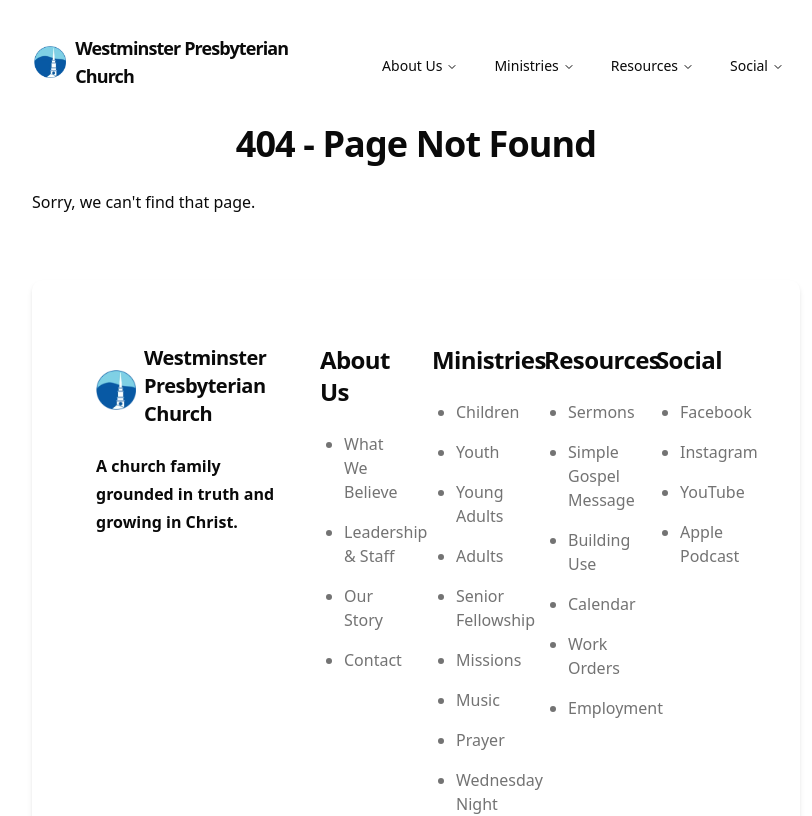
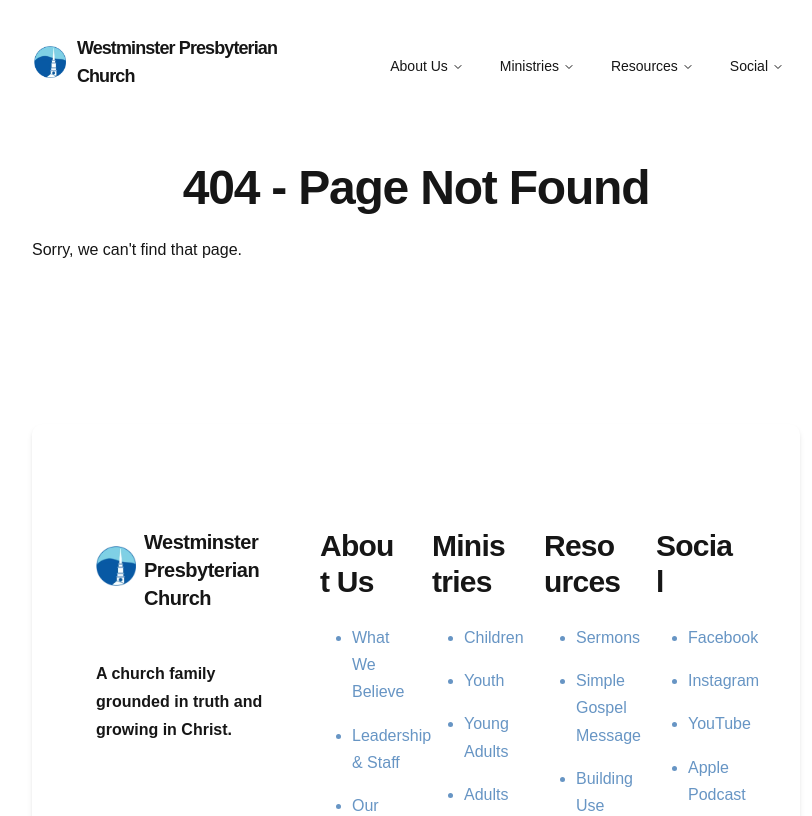
Before and after one commit to AWD-2069/WPCJC, a Next.js app: page / in a window 1280 px wide. Shown: the top 816 px of the page, without its empty margins (224-1036 px from the left). Built offline with nearby package versions, Linux system fonts and the light colour scheme.

Commit message:
Thursday start

```diff
--- a/app/[...slug]/page.tsx
+++ b/app/[...slug]/page.tsx
@@ -5,7 +5,7 @@
 import ReactMarkdown from 'react-markdown';
 
 // Import your custom types
-import { PageContent, PageFrontmatter, PageParams } from '@/types/page';
+import { PageContent, PageFrontmatter, PageParams } from '@/types/page.d';
 
 // Your common page layout component
 import PageTemplate from '@/components/PageTemplate';
@@ -90,7 +90,7 @@
         return (
             <PageTemplate title="Page Not Found" description="The page you requested could not be found.">
                 <h1>404 - Page Not Found</h1>
-                <p>Sorry, we can't find that page.</p>
+                <p>Sorry, we can&apos;t find that page.</p>
             </PageTemplate>
         );
     }
--- a/app/globals.css
+++ b/app/globals.css
@@ -45,71 +45,93 @@
 
 :root {
   --radius: 0.625rem;
-  --background: oklch(1 0 0);
-  --foreground: oklch(0.145 0 0);
-  --card: oklch(1 0 0);
-  --card-foreground: oklch(0.145 0 0);
-  --popover: oklch(1 0 0);
-  --popover-foreground: oklch(0.145 0 0);
-  --primary: oklch(0.205 0 0);
-  --primary-foreground: oklch(0.985 0 0);
-  --secondary: oklch(0.97 0 0);
-  --secondary-foreground: oklch(0.205 0 0);
-  --muted: oklch(0.97 0 0);
-  --muted-foreground: oklch(0.556 0 0);
-  --accent: oklch(0.97 0 0);
-  --accent-foreground: oklch(0.205 0 0);
-  --destructive: oklch(0.577 0.245 27.325);
-  --border: oklch(0.922 0 0);
-  --input: oklch(0.922 0 0);
-  --ring: oklch(0.708 0 0);
-  --chart-1: oklch(0.646 0.222 41.116);
-  --chart-2: oklch(0.6 0.118 184.704);
-  --chart-3: oklch(0.398 0.07 227.392);
-  --chart-4: oklch(0.828 0.189 84.429);
-  --chart-5: oklch(0.769 0.188 70.08);
-  --sidebar: oklch(0.985 0 0);
-  --sidebar-foreground: oklch(0.145 0 0);
-  --sidebar-primary: oklch(0.205 0 0);
-  --sidebar-primary-foreground: oklch(0.985 0 0);
-  --sidebar-accent: oklch(0.97 0 0);
-  --sidebar-accent-foreground: oklch(0.205 0 0);
-  --sidebar-border: oklch(0.922 0 0);
-  --sidebar-ring: oklch(0.708 0 0);
+  --space-xs: 0.5rem;
+  --space-sm: 1rem;
+  --space-md: 1.5rem;
+  --space-lg: 2rem;
+  --font-size-xs: 0.875rem;
+  --font-size-sm: 1rem;
+  --font-size-md: 1.25rem;
+  --font-size-lg: 1.5rem;
+  --font-size-xl: 2rem;
+
+  /* Updated color palette with dark gray and white */
+  --white: oklch(100% 0 0);
+  --gray-900: oklch(20% 0 0);
+  --gray-800: oklch(30% 0 0);
+
+  --background: var(--white);
+  --foreground: var(--gray-900);
+  --card: oklch(81.23% 0.088 212.45);
+  --card-foreground: var(--gray-900);
+  --popover: oklch(81.23% 0.088 212.45);
+  --popover-foreground: var(--gray-900);
+  --primary: oklch(55% 0.22 265); /* Much more saturated and darker blue for hover */
+  --primary-foreground: var(--white);
+  --muted-foreground: oklch(65.55% 0.087 249.78); /* Softer, lighter blue for normal text */
+  --secondary: oklch(84.60% 0.062 217.32);
+  --secondary-foreground: var(--gray-900);
+  --muted: oklch(84.60% 0.062 217.32 / 60%);
+  --muted-foreground: oklch(65.55% 0.087 249.78);
+  --accent: oklch(46.53% 0.137 252.22);
+  --accent-foreground: var(--white);
+  --destructive: var(--gray-800);
+  --border: oklch(65.55% 0.087 249.78 / 40%);
+  --input: oklch(81.23% 0.088 212.45 / 80%);
+  --ring: oklch(65.55% 0.087 249.78);
+
+  /* Chart colors based on palette */
+  --chart-1: oklch(46.53% 0.137 252.22);
+  --chart-2: oklch(84.60% 0.062 217.32);
+  --chart-3: oklch(81.23% 0.088 212.45);
+  --chart-4: oklch(65.55% 0.087 249.78);
+  --chart-5: oklch(65.55% 0.087 249.78 / 70%);
+
+  /* Sidebar colors based on palette */
+  --sidebar: oklch(81.23% 0.088 212.45);
+  --sidebar-foreground: var(--gray-900);
+  --sidebar-primary: oklch(65.55% 0.087 249.78);
+  --sidebar-primary-foreground: var(--white);
+  --sidebar-accent: oklch(84.60% 0.062 217.32);
+  --sidebar-accent-foreground: var(--gray-900);
+  --sidebar-border: oklch(65.55% 0.087 249.78 / 40%);
+  --sidebar-ring: oklch(65.55% 0.087 249.78);
 }
 
 .dark {
-  --background: oklch(0.145 0 0);
-  --foreground: oklch(0.985 0 0);
-  --card: oklch(0.205 0 0);
-  --card-foreground: oklch(0.985 0 0);
-  --popover: oklch(0.205 0 0);
-  --popover-foreground: oklch(0.985 0 0);
-  --primary: oklch(0.922 0 0);
-  --primary-foreground: oklch(0.205 0 0);
-  --secondary: oklch(0.269 0 0);
-  --secondary-foreground: oklch(0.985 0 0);
-  --muted: oklch(0.269 0 0);
-  --muted-foreground: oklch(0.708 0 0);
-  --accent: oklch(0.269 0 0);
-  --accent-foreground: oklch(0.985 0 0);
-  --destructive: oklch(0.704 0.191 22.216);
-  --border: oklch(1 0 0 / 10%);
-  --input: oklch(1 0 0 / 15%);
-  --ring: oklch(0.556 0 0);
-  --chart-1: oklch(0.488 0.243 264.376);
-  --chart-2: oklch(0.696 0.17 162.48);
-  --chart-3: oklch(0.769 0.188 70.08);
-  --chart-4: oklch(0.627 0.265 303.9);
-  --chart-5: oklch(0.645 0.246 16.439);
-  --sidebar: oklch(0.205 0 0);
-  --sidebar-foreground: oklch(0.985 0 0);
-  --sidebar-primary: oklch(0.488 0.243 264.376);
-  --sidebar-primary-foreground: oklch(0.985 0 0);
-  --sidebar-accent: oklch(0.269 0 0);
-  --sidebar-accent-foreground: oklch(0.985 0 0);
-  --sidebar-border: oklch(1 0 0 / 10%);
-  --sidebar-ring: oklch(0.556 0 0);
+  --background: var(--gray-900);
+  --foreground: var(--white);
+  --card: oklch(65.55% 0.087 249.78);
+  --card-foreground: var(--white);
+  --popover: oklch(65.55% 0.087 249.78);
+  --popover-foreground: var(--white);
+  --primary: oklch(81.23% 0.088 212.45);
+  --primary-foreground: var(--gray-900);
+  --secondary: oklch(46.53% 0.137 252.22);
+  --secondary-foreground: var(--white);
+  --muted: var(--gray-800);
+  --muted-foreground: oklch(81.23% 0.088 212.45);
+  --accent: oklch(84.60% 0.062 217.32);
+  --accent-foreground: var(--gray-900);
+  --destructive: oklch(46.53% 0.137 252.22 / 80%);
+  --border: oklch(65.55% 0.087 249.78 / 30%);
+  --input: oklch(65.55% 0.087 249.78 / 60%);
+  --ring: oklch(81.23% 0.088 212.45);
+
+  --chart-1: oklch(46.53% 0.137 252.22);
+  --chart-2: oklch(84.60% 0.062 217.32);
+  --chart-3: oklch(81.23% 0.088 212.45);
+  --chart-4: oklch(65.55% 0.087 249.78);
+  --chart-5: oklch(65.55% 0.087 249.78 / 70%);
+
+  --sidebar: oklch(65.55% 0.087 249.78);
+  --sidebar-foreground: var(--white);
+  --sidebar-primary: oklch(46.53% 0.137 252.22);
+  --sidebar-primary-foreground: var(--white);
+  --sidebar-accent: oklch(81.23% 0.088 212.45);
+  --sidebar-accent-foreground: var(--gray-900);
+  --sidebar-border: oklch(65.55% 0.087 249.78 / 30%);
+  --sidebar-ring: oklch(81.23% 0.088 212.45);
 }
 
 @layer base {
@@ -118,62 +140,110 @@
   }
   body {
     @apply bg-background text-foreground;
+    font-family: var(--font-sans, sans-serif);
+    font-size: var(--font-size-sm);
+    line-height: 1.7;
+    margin: 0;
+    padding: 0;
+  }
+  h1, h2, h3, h4, h5, h6 {
+    @apply font-semibold tracking-tight scroll-m-20;
+    margin-top: clamp(1.5rem, 4vw, 2.5rem);
+    margin-bottom: clamp(1rem, 2vw, 1.5rem);
+    text-wrap: balance;
+    line-height: 1.15;
   }
   h1 {
-    @apply scroll-m-20 text-center text-4xl font-extrabold tracking-tight text-balance;
+    font-size: clamp(2rem, 6vw, 3.5rem);
+    @apply text-center font-extrabold;
+    /* Responsive font size */
+    @apply md:text-5xl;
   }
   h2 {
-    @apply scroll-m-20 pb-2 text-3xl font-semibold tracking-tight;
+    font-size: clamp(1.5rem, 4vw, 2.5rem);
+    padding-bottom: var(--space-xs);
+    @apply md:text-4xl;
   }
   h3 {
-    @apply scroll-m-20 text-2xl font-semibold tracking-tight;
+    font-size: clamp(1.25rem, 3vw, 2rem);
+    @apply md:text-3xl;
   }
   h4 {
-    @apply scroll-m-20 text-xl font-semibold tracking-tight;
+    font-size: clamp(1.1rem, 2vw, 1.5rem);
+    @apply md:text-2xl;
   }
   h5 {
-    @apply scroll-m-20 text-lg font-semibold tracking-tight;
+    font-size: clamp(1rem, 1.5vw, 1.25rem);
+    @apply md:text-xl;
   }
   h6 {
-    @apply scroll-m-20 text-base font-semibold tracking-tight;
+    font-size: clamp(0.95rem, 1vw, 1.1rem);
+    @apply md:text-lg;
   }
   p {
-    @apply leading-7 [&:not(:first-child)]:mt-6;
+    margin-top: var(--space-md);
+    margin-bottom: 0;
+    @apply leading-7;
   }
   blockquote {
-    @apply mt-6 border-l-2 pl-6 italic;
+    margin-top: var(--space-md);
+    border-left-width: 2px;
+    padding-left: var(--space-sm);
+    font-style: italic;
   }
   table {
-    @apply my-6 w-full overflow-y-auto;
+    margin: var(--space-md) 0;
+    width: 100%;
+    overflow-y: auto;
   }
   tr {
     @apply even:bg-muted m-0 border-t p-0;
   }
+  th, td {
+    border-width: 1px;
+    padding: var(--space-xs) var(--space-sm);
+    text-align: left;
+  }
   th {
-    @apply border px-4 py-2 text-left font-bold [&[align=center]]:text-center [&[align=right]]:text-right;
+    font-weight: bold;
   }
-  td {
-    @apply border px-4 py-2 text-left [&[align=center]]:text-center [&[align=right]]:text-right;
+  ul, ol {
+    margin: var(--space-md) 0 var(--space-md) var(--space-lg);
+    padding: 0;
   }
   ul {
-    @apply my-6 ml-6 list-disc [&>li]:mt-2;
+    list-style-type: disc;
   }
   ol {
-    @apply my-6 ml-6 list-decimal [&>li]:mt-2;
+    list-style-type: decimal;
+  }
+  li {
+    margin-top: var(--space-xs);
   }
   code {
-    @apply bg-muted relative rounded px-[0.3rem] py-[0.2rem] font-mono text-sm font-semibold;
+    background: var(--color-muted);
+    border-radius: var(--radius-sm);
+    padding: 0.2rem 0.3rem;
+    font-family: var(--font-mono, monospace);
+    font-size: var(--font-size-xs);
+    font-weight: 600;
   }
-  bold {
-    @apply font-semibold;
-  }
-  strong {
-    @apply font-semibold;
+  strong, bold {
+    font-weight: 600;
   }
   pre {
-    @apply my-6 overflow-x-auto rounded-md border bg-muted p-4;
+    margin: var(--space-md) 0;
+    overflow-x: auto;
+    border-radius: var(--radius-md);
+    border-width: 1px;
+    background: var(--color-muted);
+    padding: var(--space-md);
   }
   pre code {
-    @apply relative rounded bg-transparent p-0 font-mono text-sm;
+    background: transparent;
+    border-radius: 0;
+    padding: 0;
+    font-family: var(--font-mono, monospace);
+    font-size: var(--font-size-xs);
   }
 }
--- a/components/PageTemplate.tsx
+++ b/components/PageTemplate.tsx
@@ -1,8 +1,5 @@
 import Head from 'next/head'; // Head is a client component in App Router, import from 'next/head'
 import React, { ReactNode } from 'react';
-
-import { Footer2 } from "@/components/footer2";
-import { Navbar1 } from "@/components/navbar1";
 
 interface PageTemplateProps {
     children: ReactNode;
--- a/components/footer2.tsx
+++ b/components/footer2.tsx
@@ -14,12 +14,12 @@
   const { logo, tagline, menuItems, copyright } = footerData;
 
   return (
-    <section className="py-16">
+    <section className="py-16 mt-24">
       <div className="container mx-auto">
-        <footer className="p-8 md:p-12 lg:p-16 bg-background rounded-lg shadow-md">
-          <div className="grid grid-cols-2 gap-8 lg:grid-cols-6">
-            <div className="col-span-2 mb-8 lg:mb-0">
-              <div className="flex items-center gap-2 lg:justify-start">
+        <footer className="p-8 md:p-12 xl:p-16 bg-background rounded-lg shadow-md">
+          <div className="grid grid-cols-1 sm:grid-cols-2 gap-8 xl:grid-cols-6">
+            <div className="col-span-2 mb-8 xl:mb-0">
+              <div className="flex items-center gap-2 xl:justify-start">
                 <Image
                   src={logo.src}
                   alt={logo.alt}
@@ -33,8 +33,8 @@
               <p className="mt-4 font-bold">{tagline}</p>
             </div>
             {menuItems.map((section: MenuItem, sectionIdx: number) => (
-              <div key={sectionIdx}>
-                <h3>{section.title}</h3>
+              <div key={sectionIdx} className="min-w-0">
+                <h3 className="font-semibold break-words">{section.title}</h3>
                 <ul className="space-y-4 text-muted-foreground">
                   {section.links.map((link, linkIdx) => (
                     <li key={linkIdx} className="font-medium">
```
Also changed, not shown: components/InfoCard.tsx (+14 -10 lines), components/contact7.tsx (+86 -46 lines), components/hero7.tsx (+14 -12 lines), public/uploads/hero-bg.webp (added), 1 other file (tests, documents, lock files or other folders).
